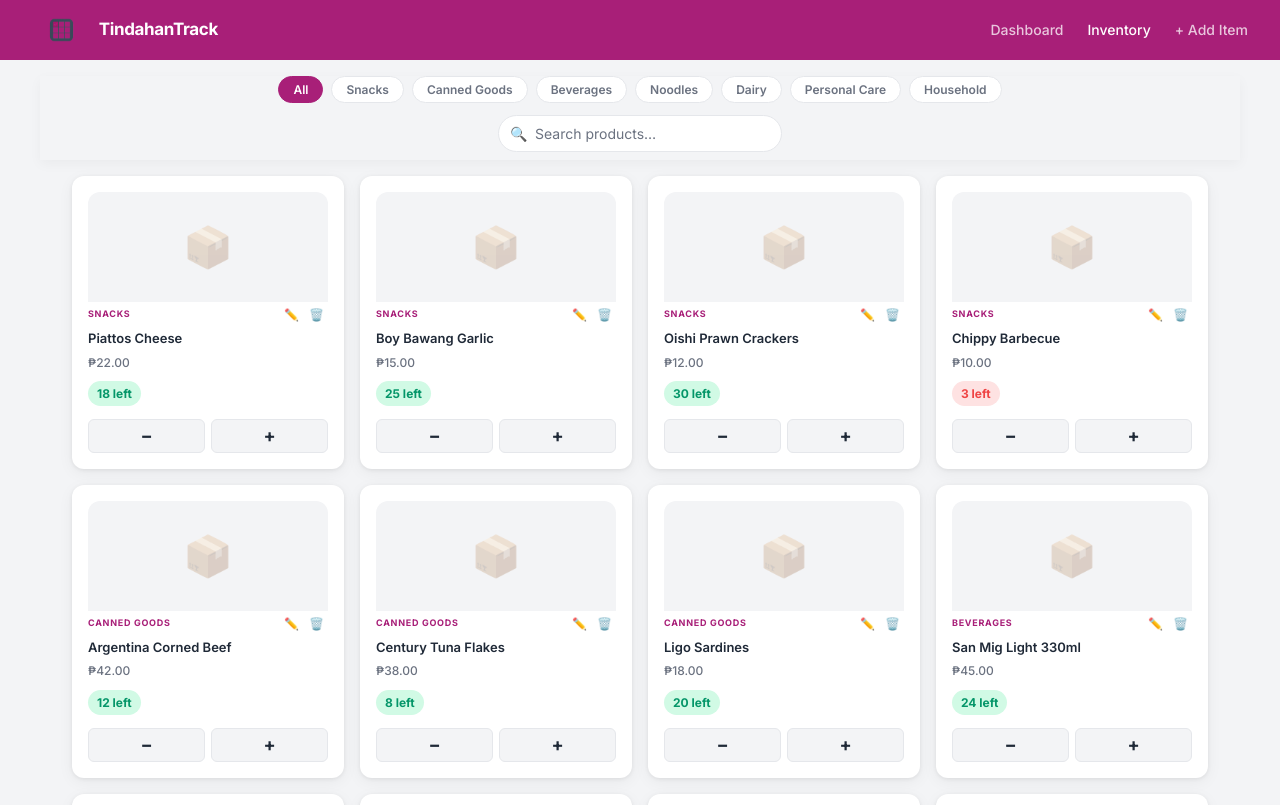
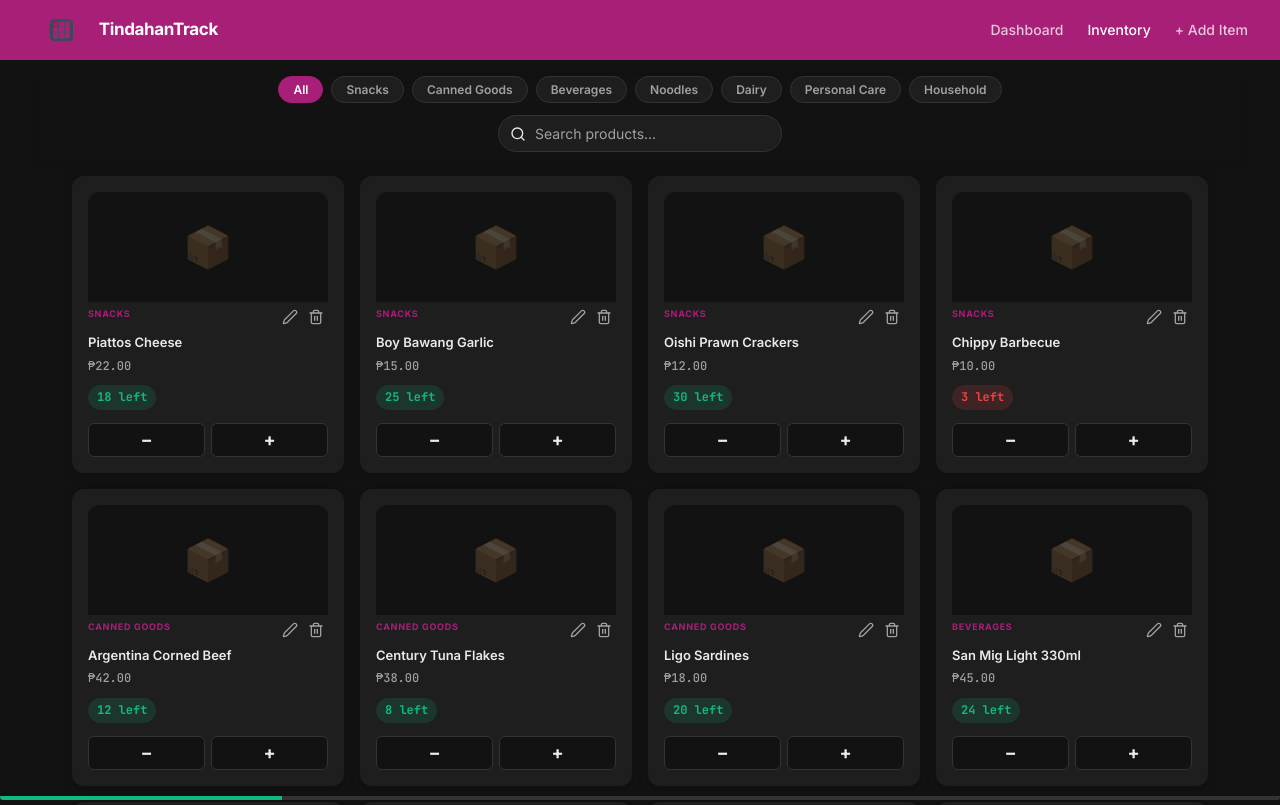
Before and after one commit to kevv1011/TinadahanTrack, a React (Vite) app: page /inventory in a window 1280 px wide. Shown: the top 805 px of the page. Built offline with nearby package versions, Linux system fonts and the light colour scheme.

Commit message:
feat: dark mode UI overhaul, typography updates, and lucide icons

```diff
--- a/package.json
+++ b/package.json
@@ -13,6 +13,7 @@
     "cors": "^2.8.6",
     "dotenv": "^17.4.2",
     "express": "^5.2.1",
+    "lucide-react": "^1.47.0",
     "pg": "^8.23.0",
     "react": "^19.2.8",
     "react-dom": "^19.2.8",
--- a/src/components/atoms/StockBadge.jsx
+++ b/src/components/atoms/StockBadge.jsx
@@ -4,7 +4,7 @@
 export default function StockBadge({ count, threshold }) {
   const isLow = count <= threshold;
   return (
-    <span className={`stock-badge${isLow ? ' stock-badge--low' : ''}`}>
+    <span className={`stock-badge mono-num${isLow ? ' stock-badge--low' : ''}`}>
       {count} left
     </span>
   );
--- a/src/components/molecules/ProductCard.jsx
+++ b/src/components/molecules/ProductCard.jsx
@@ -2,6 +2,7 @@
 // Props: product ({ id, name, category, price, current_stock, min_threshold, image_url }),
 //        onUpdateStock (fn(id, delta)), onEditItem (fn(id, fields)), onDeleteItem (fn(id))
 import { useState } from 'react';
+import { Edit2, Trash2 } from 'lucide-react';
 import StockBadge from '../atoms/StockBadge';
 import Button from '../atoms/Button';
 import EditModal from './EditModal';
@@ -42,7 +43,7 @@
               aria-label={`Edit ${name}`}
               title="Edit product"
             >
-              ✏️
+              <Edit2 size={16} />
             </button>
             <button
               className="product-card__action-btn product-card__action-btn--delete"
@@ -50,19 +51,30 @@
               aria-label={`Delete ${name}`}
               title="Delete product"
             >
-              🗑️
+              <Trash2 size={16} />
             </button>
           </div>
         </div>
 
         <h3 className="product-card__name">{name}</h3>
-        <p className="product-card__price">₱{Number(price).toFixed(2)}</p>
+        <p className="product-card__price mono-num">₱{Number(price).toFixed(2)}</p>
         <StockBadge count={current_stock} threshold={min_threshold} />
 
         {/* ── Stock [−] [+] controls ── */}
         <div className="product-card__controls">
           <Button variant="secondary" onClick={() => onUpdateStock(id, -1)}>−</Button>
           <Button variant="secondary" onClick={() => onUpdateStock(id, +1)}>+</Button>
+        </div>
+
+        {/* ── Stock Progress Bar ── */}
+        <div className="stock-progress-bar-container">
+          <div
+            className="stock-progress-bar"
+            style={{
+              width: `${Math.min((current_stock / 100) * 100, 100)}%`,
+              backgroundColor: current_stock <= min_threshold ? 'var(--color-accent)' : 'var(--color-success)',
+            }}
+          />
         </div>
       </article>
 
--- a/src/components/organisms/Header.jsx
+++ b/src/components/organisms/Header.jsx
@@ -3,6 +3,7 @@
 // NOTE: No burger menu — mobile routing is handled by BottomNav.
 //       Desktop nav links are shown via CSS (hidden below 768px).
 import { Link, useNavigate, useLocation } from 'react-router-dom';
+import { ArrowLeft } from 'lucide-react';
 
 export default function Header({ title = 'TindahanTrack', showBackButton = false }) {
   const navigate = useNavigate();
@@ -12,7 +13,7 @@
     <header className="header">
       {showBackButton && (
         <button className="header__back" onClick={() => navigate(-1)} aria-label="Go back">
-          ←
+          <ArrowLeft size={20} />
         </button>
       )}
       <h1 className="header__title">
--- a/src/pages/InventoryPage.jsx
+++ b/src/pages/InventoryPage.jsx
@@ -7,6 +7,7 @@
 import CategoryPill from '../components/atoms/CategoryPill';
 import SkeletonCard from '../components/atoms/SkeletonCard';
 import { useState } from 'react';
+import { Search, X } from 'lucide-react';
 
 export default function InventoryPage({ items = [], isLoading, onUpdateStock, onEditItem, onDeleteItem }) {
   const [activeCategory, setActiveCategory] = useState('All');
@@ -39,7 +40,7 @@
           </div>
 
           <div className="search-bar">
-            <span className="search-bar__icon" aria-hidden="true">🔍</span>
+            <span className="search-bar__icon" aria-hidden="true"><Search size={16} /></span>
             <input
               id="inventory-search"
               className="search-bar__input"
@@ -55,7 +56,7 @@
                 onClick={() => setSearchQuery('')}
                 aria-label="Clear search"
               >
-                ×
+                <X size={16} />
               </button>
             )}
           </div>
--- a/src/styles.css
+++ b/src/styles.css
@@ -4,7 +4,7 @@
    ============================================================ */
 
 /* ── Google Font ── */
-@import url('https://fonts.googleapis.com/css2?family=Inter:wght@400;500;600;700&display=swap');
+@import url('https://fonts.googleapis.com/css2?family=Inter:wght@400;500;600;700&family=JetBrains+Mono:wght@400;500;700&display=swap');
 
 /* ══════════════════════════════════════════════════════════════
    DESIGN TOKENS
@@ -14,14 +14,14 @@
   --color-primary:       #A81F78;
   --color-primary-dark:  #8a1862;
   --color-accent:        #EF4444;
-  --color-accent-bg:     #FEE2E2;
-  --color-success:       #059669;
-  --color-success-bg:    #D1FAE5;
-  --color-bg:            #F3F4F6;
-  --color-surface:       #FFFFFF;
-  --color-text:          #1F2937;
-  --color-text-muted:    #6B7280;
-  --color-border:        #E5E7EB;
+  --color-accent-bg:     rgba(239, 68, 68, 0.15); /* Adjusted for dark mode */
+  --color-success:       #10B981; /* Brighter green for dark mode */
+  --color-success-bg:    rgba(16, 185, 129, 0.15); /* Adjusted for dark mode */
+  --color-bg:            #121212;
+  --color-surface:       #1E1E1E;
+  --color-text:          #EAEAEA;
+  --color-text-muted:    #A0A0A0; /* Lighter muted text */
+  --color-border:        #333333;
 
   /* Type scale */
   --font-family-base:    'Inter', system-ui, -apple-system, sans-serif;
@@ -1087,3 +1087,30 @@
   color: var(--color-accent);
   margin: 0;
 }
+
+/* ══════════════════════════════════════════════════════════════
+   TYPOGRAPHY UTILITIES
+   ══════════════════════════════════════════════════════════════ */
+.mono-num {
+  font-family: 'JetBrains Mono', monospace;
+  font-variant-numeric: tabular-nums;
+}
+
+/* ══════════════════════════════════════════════════════════════
+   STOCK PROGRESS BAR
+   ══════════════════════════════════════════════════════════════ */
+.stock-progress-bar-container {
+  width: 100%;
+  height: 4px;
+  background: var(--color-border);
+  border-radius: 0 0 var(--radius-md) var(--radius-md);
+  overflow: hidden;
+  position: absolute;
+  bottom: 0;
+  left: 0;
+}
+
+.stock-progress-bar {
+  height: 100%;
+  transition: width 0.3s ease, background-color 0.3s ease;
+}
```
Also changed, not shown: src/components/organisms/BottomNav.jsx (+4 -3 lines), 1 other file (tests, documents, lock files or other folders).
